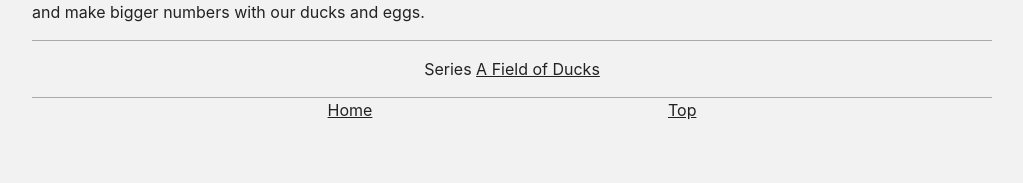
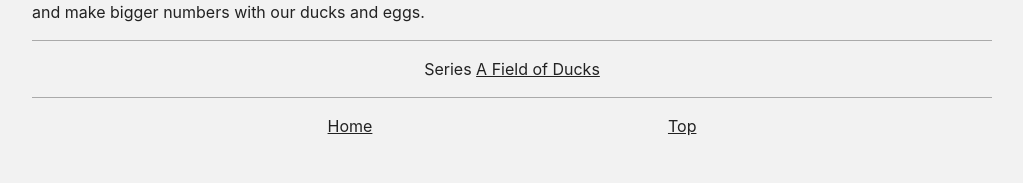
Before and after one commit to joeysteele2001/joeysteele2001.github.io, a Jekyll site: the page built from _posts/2021-06-11-field-of-ducks-1.md, in a window 1280 px wide. Shown: the part 3654-3837 px from the top of the page, without its empty margins (128-1151 px from the left). Built offline with Jekyll 4.4.1, drawn with Linux system fonts in a browser that asks for light colours; nearby versions of some CDN libraries.

Commit message:
Give all footer nav elements padding on top

```diff
--- a/_sass/main.scss
+++ b/_sass/main.scss
@@ -124,9 +124,9 @@ footer {
     max-width: $article-width;
     margin: auto;
     border-top: $light-line;
-    padding-top: 1rem;
 
     > nav {
+        padding-top: 1rem;
         display: flex;
         flex-wrap: wrap;
         justify-content: space-evenly;
```
